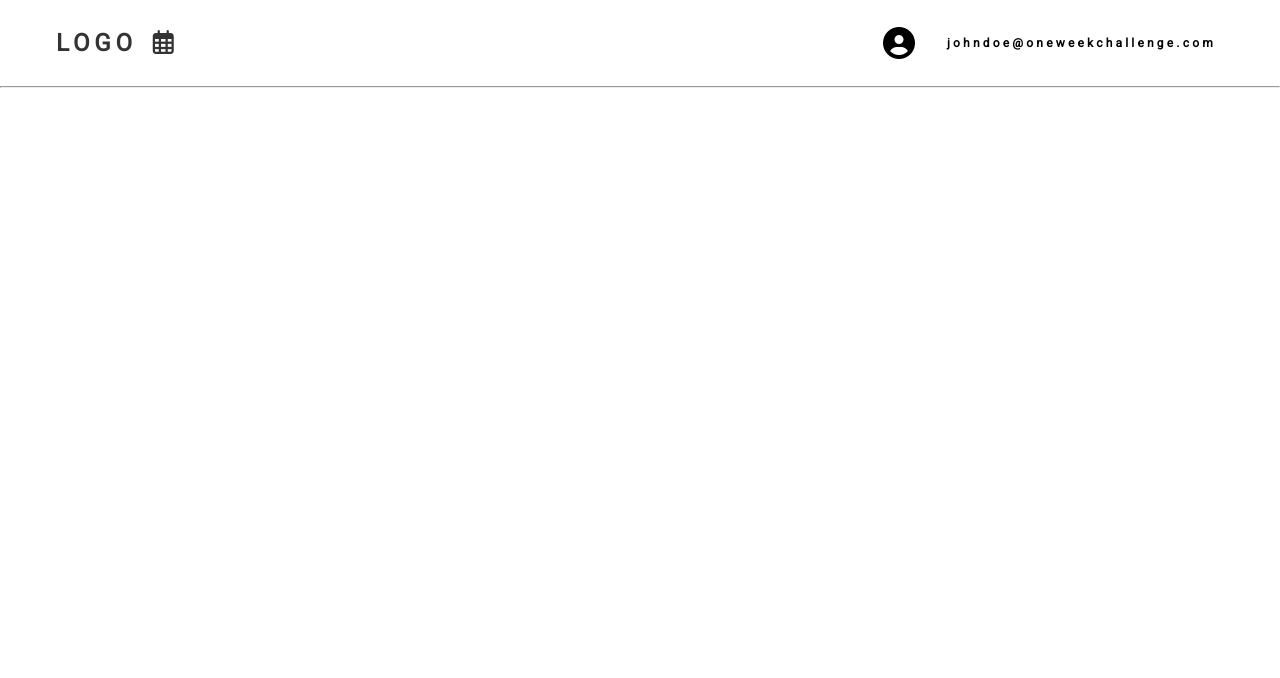
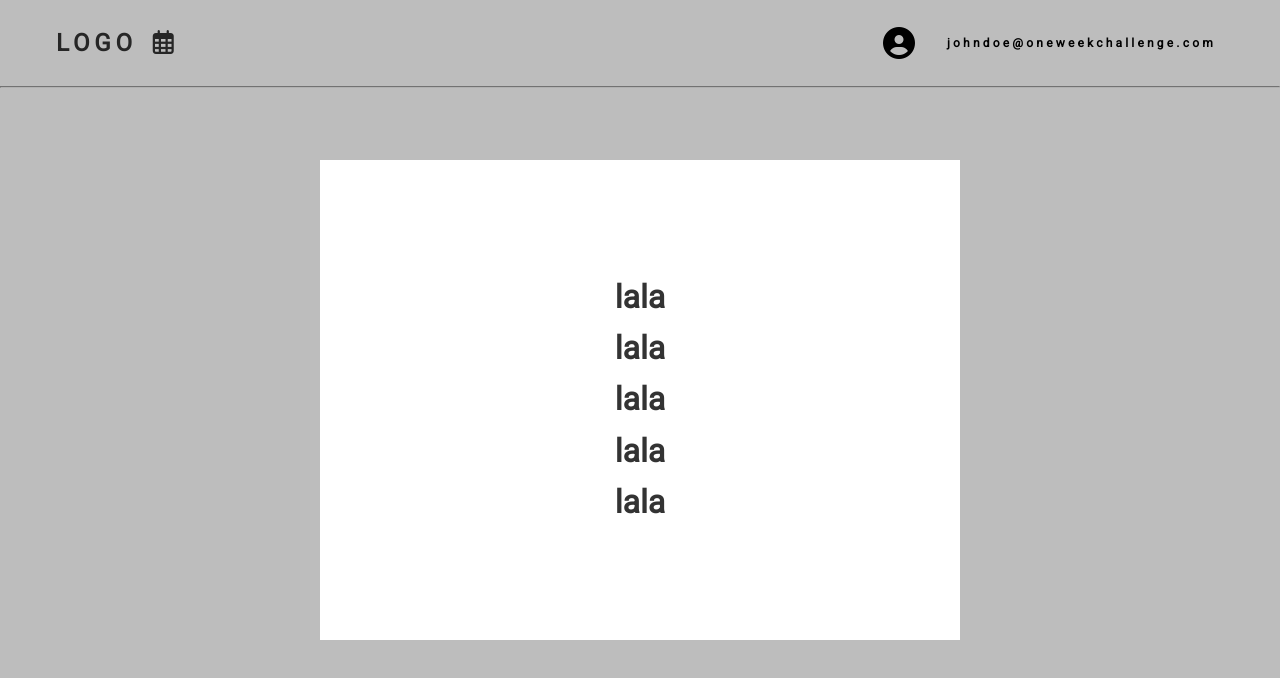
Before and after one commit to acorbinelli/OneWeekChallenge, a React (Create React App) app in the folder client/: page / in a window 1280 px wide. Both pictures are taken after a click on the button 898 px from the left and 43 px from the top of the page. Shown: the top 678 px of the page. Built offline with nearby package versions, Linux system fonts and the light colour scheme.

Commit message:
cleanup modals from header component

```diff
--- a/client/src/components/UI/Modal.js
+++ b/client/src/components/UI/Modal.js
@@ -3,7 +3,7 @@ import classes from "./Modal.module.css"
 import ReactDOM from "react-dom"
 
 const Backdrop = (props) => {
-  return <div className={classes.backdrop} onClick={props.close} />
+  return <div className={classes.backdrop} onClick={props.handler} />
 }
 const ModalOverlay = (props) => {
   return (
@@ -16,7 +16,10 @@ const portalElement = document.getElementById("overlays")
 const Modal = (props) => {
   return (
     <Fragment>
-      {ReactDOM.createPortal(<Backdrop close={props.close} />, portalElement)}
+      {ReactDOM.createPortal(
+        <Backdrop handler={props.handler} />,
+        portalElement
+      )}
       {ReactDOM.createPortal(
         <ModalOverlay>{props.children}</ModalOverlay>,
         portalElement
--- a/client/src/components/layout/Header.js
+++ b/client/src/components/layout/Header.js
@@ -7,11 +7,14 @@ import Logo from "./headercomponents/Logo"
 import Auth from "./headercomponents/Auth"
 import Button from "../UI/Button"
 import Modal from "../UI/Modal"
+import LoginForm from "./headercomponents/LoginForm"
+import SignupForm from "./headercomponents/SignupForm"
 
 const Header = () => {
   const [headerState, setHeaderState] = useState({
     loginform: false,
     signupform: false,
+    profile: false,
   })
 
   const { userInfo, setUserInfo } = useContext(AuthContext)
@@ -34,25 +37,29 @@ const Header = () => {
       : setHeaderState({ ...headerState, signupform: true })
   }
 
+  const setProfileHeaderStateHandler = () => {
+    headerState.profile
+      ? setHeaderState({ ...headerState, profile: false })
+      : setHeaderState({ ...headerState, profile: true })
+  }
+
   return (
     <Fragment>
       {headerState.loginform && (
-        <Modal close={setLoginHeaderStateHandler}>
-          <h1>CACA</h1>
-          <h1>CACA</h1>
-          <h1>CACA</h1>
-          <h1>CACA</h1>
-          <h1>CACA</h1>
-        </Modal>
+        <LoginForm handler={setLoginHeaderStateHandler} />
       )}
 
       {headerState.signupform && (
-        <Modal close={setSignupHeaderStateHandler}>
-          <h1>PIPI</h1>
-          <h1>PIPI</h1>
-          <h1>PIPI</h1>
-          <h1>PIPI</h1>
-          <h1>PIPI</h1>
+        <SignupForm handler={setSignupHeaderStateHandler} />
+      )}
+
+      {headerState.profile && (
+        <Modal close={setProfileHeaderStateHandler}>
+          <h1>lala</h1>
+          <h1>lala</h1>
+          <h1>lala</h1>
+          <h1>lala</h1>
+          <h1>lala</h1>
         </Modal>
       )}
 
@@ -64,10 +71,13 @@ const Header = () => {
         <Auth>
           {userInfo.isloggedin ? (
             <Fragment>
-              <Button classType='secondary'>
+              <Button
+                onClick={setProfileHeaderStateHandler}
+                classType='secondary'
+              >
                 <i className='fas fa-user-circle'></i>
               </Button>
-              <h1>{userInfo.email}</h1>
+              <h1 onClick={setProfileHeaderStateHandler}>{userInfo.email}</h1>
             </Fragment>
           ) : (
             <Fragment>
--- a/client/src/components/layout/headercomponents/Auth.js
+++ b/client/src/components/layout/headercomponents/Auth.js
@@ -1,6 +1,5 @@
-import React from "react"
+import React, { Fragment } from "react"
 import classes from "./Auth.module.css"
-import Modal from "../../UI/Modal"
 
 const Auth = (props) => {
   return <div className={classes.auth}>{props.children}</div>
--- /dev/null
+++ b/client/src/components/layout/headercomponents/LoginForm.js
@@ -0,0 +1,18 @@
+import classes from "./LoginForm.module.css"
+import React from "react"
+
+import Modal from "../../UI/Modal"
+
+const LoginForm = ({ handler }) => {
+  return (
+    <Modal handler={handler}>
+      <h1>CACA</h1>
+      <h1>CACA</h1>
+      <h1>cc</h1>
+      <h1>CACA</h1>
+      <h1>CACA</h1>
+    </Modal>
+  )
+}
+
+export default LoginForm
--- /dev/null
+++ b/client/src/components/layout/headercomponents/SignupForm.js
@@ -0,0 +1,17 @@
+import classes from "./SignupForm.module.css"
+import React from "react"
+import Modal from "../../UI/Modal"
+
+const SignupForm = ({ handler }) => {
+  return (
+    <Modal handler={handler}>
+      <h1>PIPI</h1>
+      <h1>PIPI</h1>
+      <h1>PIPI</h1>
+      <h1>PIPI</h1>
+      <h1>PIPI</h1>
+    </Modal>
+  )
+}
+
+export default SignupForm
```
Also changed, not shown: client/src/components/layout/headercomponents/LoginForm.module.css (added), client/src/components/layout/headercomponents/Profile.js (added), client/src/components/layout/headercomponents/Profile.module.css (added), client/src/components/layout/headercomponents/SignupForm.module.css (added).
